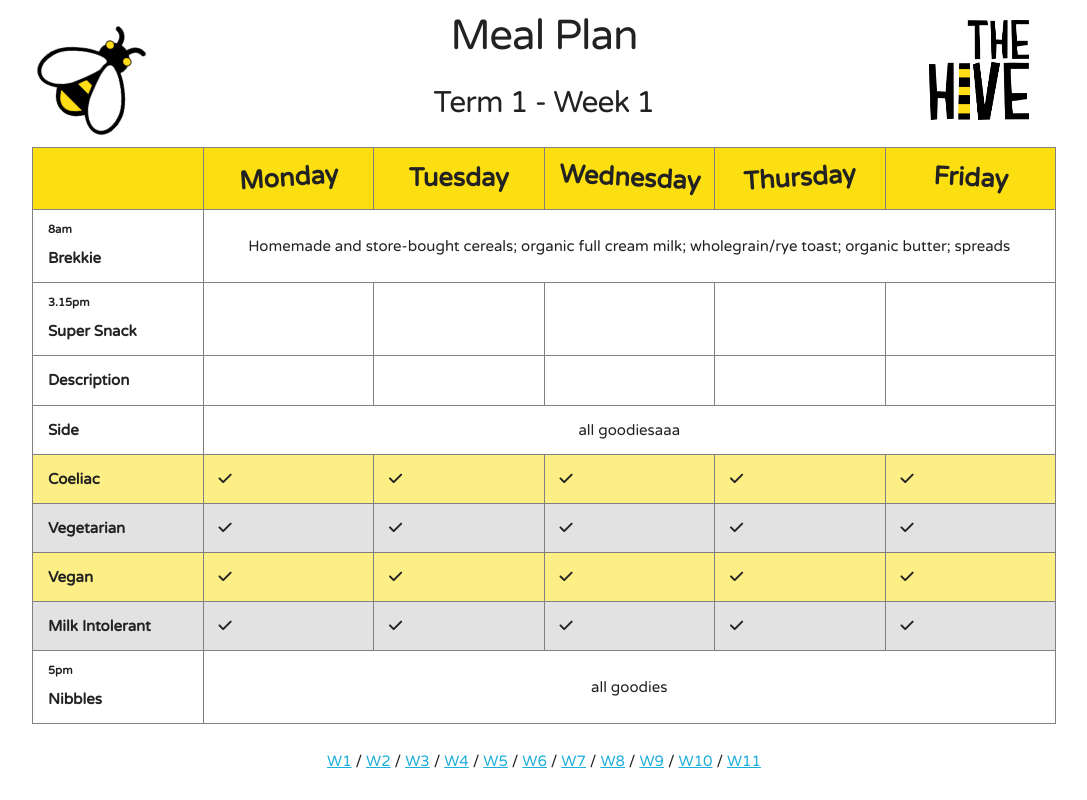
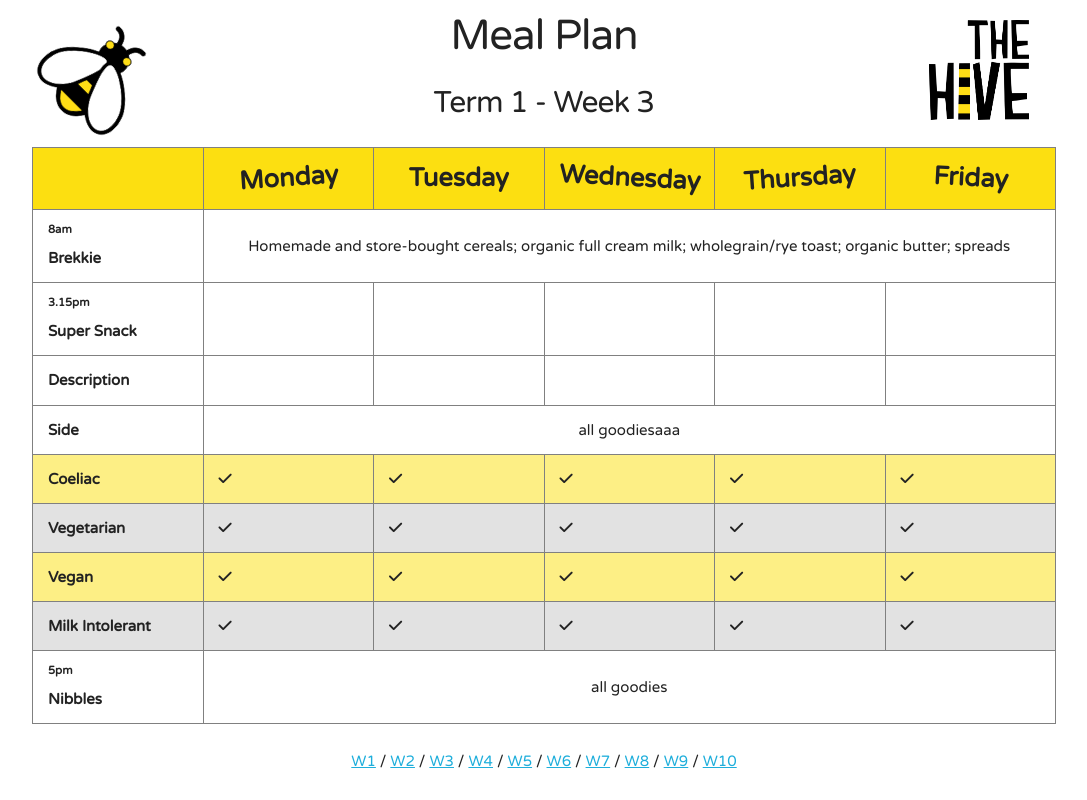
Before and after one commit to nanux/foodosh, a Django app: page / in a window 1280 px wide. Shown: the whole page, without its empty margins (96-1183 px from the left). Run offline with Django 3.2, Linux system fonts and the light colour scheme; data comes from the database, SQL or seed files in the repository; both versions use the stored data as it was after the commit; some libraries are stand-ins or nearby versions.

Commit message:
Update django to 2.1.7 Remove required term definition and automatically get term from date Print weeks automatically Add tests for the get_term_from_date function

```diff
--- a/food/models.py
+++ b/food/models.py
@@ -117,7 +117,7 @@ class IngredientInMeal(models.Model):
 
 class MealPlan(models.Model):
     date = models.DateField()
-    meal = models.ForeignKey(Meal, null=True)
+    meal = models.ForeignKey(Meal, null=True, on_delete=models.SET_NULL)
     childCount = models.IntegerField(default=130)
 
     def __str__(self):
@@ -155,7 +155,17 @@ class Term(models.Model):
 
     @classmethod
     def get_term_from_date(cls, date):
-        return Term.objects.get(start__lte=date, end__gte=date)
+        terms_right_now = Term.objects.filter(start__lte=date, end__gte=date)
+        terms_in_future = Term.objects.filter(start__gte=date).order_by('start')
+        terms_in_past = Term.objects.filter(end__lte=date).order_by('-end')
+        if terms_right_now.count() == 1:
+            return terms_right_now.first()
+        elif terms_in_future.count() != 0:
+            return terms_in_future.first()
+        elif terms_in_past.count() != 0:
+            return terms_in_past.first()
+        else:
+            return None
 
     @staticmethod
     def get_week(term, date):
--- a/food/templates/food/index.html
+++ b/food/templates/food/index.html
@@ -10,7 +10,7 @@
             </div>
             <div class="eight columns">
                 <h2 class="center">Meal Plan</h2>
-                <h4 class="center">Term 1 - Week {{ week }}</h4>
+                <h4 class="center">Term {{ term.term }} - Week {{ week }}</h4>
             </div>
             <div class="two columns">
                 <img src="{% static 'images/the-hive.png' %}" width="100" height="100" style="margin: 10px"/>
@@ -22,11 +22,21 @@
                 <thead>
                 <tr>
                     <th width="16.6%"></th>
-                    <th width="16.6%"><div class="rotate-left">Monday</div></th>
-                    <th width="16.6%"><div>Tuesday</div></th>
-                    <th width="16.6%"><div class="rotate-right">Wednesday</div></th>
-                    <th width="16.6%"><div class="rotate-left">Thursday</div></th>
-                    <th width="16.6%"><div class="rotate-right">Friday</div></th>
+                    <th width="16.6%">
+                        <div class="rotate-left">Monday</div>
+                    </th>
+                    <th width="16.6%">
+                        <div>Tuesday</div>
+                    </th>
+                    <th width="16.6%">
+                        <div class="rotate-right">Wednesday</div>
+                    </th>
+                    <th width="16.6%">
+                        <div class="rotate-left">Thursday</div>
+                    </th>
+                    <th width="16.6%">
+                        <div class="rotate-right">Friday</div>
+                    </th>
                 </tr>
                 </thead>
                 <tbody>
@@ -45,9 +55,11 @@
                 <tr>
                     <td><strong>Description</strong></td>
 
-                        {% for meal in meals %}
-                            <td><ul>{{ meal.description | unordered_list }} </ul></td>
-                        {% endfor %}
+                    {% for meal in meals %}
+                        <td>
+                            <ul>{{ meal.description | unordered_list }} </ul>
+                        </td>
+                    {% endfor %}
 
                 </tr>
                 <tr>
@@ -89,17 +101,10 @@
         </div>
         <div class="row">
             <p class="center">
-                <a href="{% url 'index' '2019' '1' '1' %}">W1</a> /
-                <a href="{% url 'index' '2019' '1' '2' %}">W2</a> /
-                <a href="{% url 'index' '2019' '1' '3' %}">W3</a> /
-                <a href="{% url 'index' '2019' '1' '4' %}">W4</a> /
-                <a href="{% url 'index' '2019' '1' '5' %}">W5</a> /
-                <a href="{% url 'index' '2019' '1' '6' %}">W6</a> /
-                <a href="{% url 'index' '2019' '1' '7' %}">W7</a> /
-                <a href="{% url 'index' '2019' '1' '8' %}">W8</a> /
-                <a href="{% url 'index' '2019' '1' '9' %}">W9</a> /
-                <a href="{% url 'index' '2019' '1' '10' %}">W10</a> /
-                <a href="{% url 'index' '2019' '1' '11' %}">W11</a>
+                {% for week_i in weeks %}
+                    <a href="{% url 'index' term.year term.weeks week_i %}">W{{ week_i }}</a>
+                    {% if not forloop.last %}/{% endif %}
+                {% endfor %}
             </p>
 
         </div>
--- a/food/views.py
+++ b/food/views.py
@@ -1,15 +1,23 @@
-from datetime import timedelta, date
+from datetime import timedelta, date, datetime
 
+from django.core.exceptions import ObjectDoesNotExist
 from django.http import HttpResponse
 from django.template import loader
 
 from food.models import Side, Term, MealPlan, IngredientInMeal
 
 
-def index(request, year=2019, term=1, week=1):
+def index(request, year=None, term=None, week=0):
     template = loader.get_template('food/index.html')
 
-    term = Term.objects.get(year=year, term=term)
+    if year is None or term is None:
+        term = Term.get_term_from_date(datetime.today())
+    else:
+        try:
+            term = Term.objects.get(year=year, term=term)
+        except ObjectDoesNotExist as e:
+            return HttpResponse(f"There was an error when processing request: {e}")
+
     if week == 0:
         week = Term.get_week(term, date.today())
 
@@ -22,12 +30,13 @@ def index(request, year=2019, term=1, week=1):
         if meal is not None:
             meal.description = meal.description.split(",")
     context = {
-        'term': term.term,
+        'term': term,
         'week': week,
         'meals': meals,
         'veggies': veggies,
         'fruit': fruit,
-        'breakfast': breakfast
+        'breakfast': breakfast,
+        'weeks': range(1, term.weeks)
     }
     return HttpResponse(template.render(context, request))
 
--- a/requirements.txt
+++ b/requirements.txt
@@ -1,11 +1,11 @@
 chardet==2.3.0
 dj-database-url==0.4.2
-Django==1.10.5
+Django==2.1.7
 django-extensions==1.7.6
 gunicorn==19.6.0
 packaging==16.8
-psycopg2==2.7.1
+psycopg2==2.7.7
 pyparsing==2.1.10
 six==1.10.0
 whitenoise==3.3.0
-Pillow
+Pillow==5.4.1
```
Also changed, not shown: food/tests.py (+30 -0 lines), db.sqlite3.
